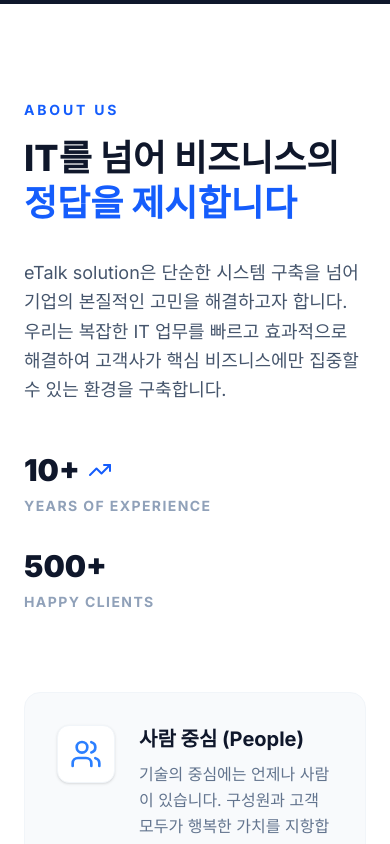
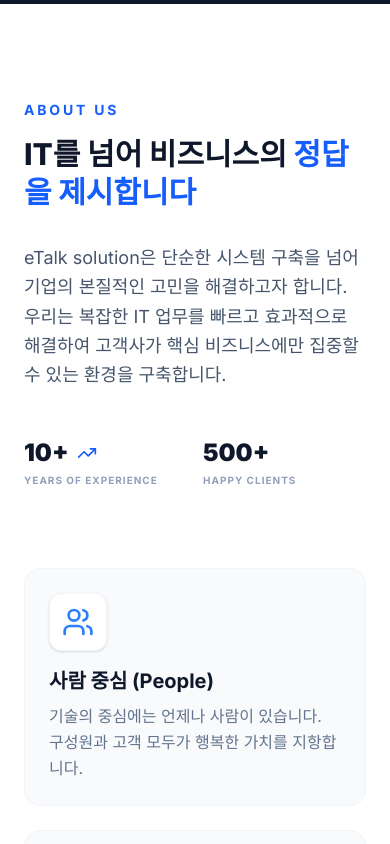
Before and after one commit to chy690-commits/etalkslt-website, a React (Vite) app: page / in a window 390 px wide. Shown: the part 840-1684 px from the top of the page. Built offline with nearby package versions, Linux system fonts and the light colour scheme.

Commit message:
Update AboutSection.tsx

```diff
--- a/src/components/AboutSection.tsx
+++ b/src/components/AboutSection.tsx
@@ -33,8 +33,8 @@ export function AboutSection() {
           >
             <div className="space-y-4">
               <h2 className="text-sm font-bold uppercase tracking-[0.2em] text-blue-600">About US</h2>
-              <h3 className="text-4xl md:text-5xl font-extrabold text-slate-900 leading-tight">
-                IT를 넘어 비즈니스의 <br/>
+              <h3 className="text-3xl sm:text-4xl md:text-5xl font-extrabold text-slate-900 leading-tight">
+                IT를 넘어 비즈니스의 <br className="hidden sm:block"/>
                 <span className="text-blue-600">정답을 제시합니다</span>
               </h3>
             </div>
@@ -45,16 +45,16 @@ export function AboutSection() {
               집중할 수 있는 환경을 구축합니다.
             </p>
 
-            <div className="grid grid-cols-1 sm:grid-cols-2 gap-8 pt-4">
-              <div className="flex flex-col gap-2">
-                <p className="text-3xl font-black text-slate-900 flex items-center gap-2">
-                  10+ <span className="text-blue-600"><TrendingUp size={24} /></span>
+            <div className="grid grid-cols-2 gap-4 sm:gap-8 pt-4">
+              <div className="flex flex-col gap-1">
+                <p className="text-2xl sm:text-3xl font-black text-slate-900 flex items-center gap-2">
+                  10+ <span className="text-blue-600"><TrendingUp size={20} className="sm:w-6 sm:h-6" /></span>
                 </p>
-                <p className="text-sm font-bold text-slate-400 uppercase tracking-widest">Years of Experience</p>
+                <p className="text-[10px] sm:text-sm font-bold text-slate-400 uppercase tracking-widest">Years of Experience</p>
               </div>
-              <div className="flex flex-col gap-2">
-                <p className="text-3xl font-black text-slate-900">500+</p>
-                <p className="text-sm font-bold text-slate-400 uppercase tracking-widest">Happy Clients</p>
+              <div className="flex flex-col gap-1">
+                <p className="text-2xl sm:text-3xl font-black text-slate-900">500+</p>
+                <p className="text-[10px] sm:text-sm font-bold text-slate-400 uppercase tracking-widest">Happy Clients</p>
               </div>
             </div>
           </motion.div>
@@ -69,7 +69,7 @@ export function AboutSection() {
               <motion.div
                 key={index}
                 whileHover={{ y: -5 }}
-                className="p-8 bg-slate-50 rounded-2xl border border-slate-100 flex gap-6 items-start transition-all hover:shadow-xl hover:shadow-slate-200/50"
+                className="p-6 sm:p-8 bg-slate-50 rounded-2xl border border-slate-100 flex flex-col sm:flex-row gap-4 sm:gap-6 items-start transition-all hover:shadow-xl hover:shadow-slate-200/50"
               >
                 <div className="p-3 bg-white rounded-xl shadow-sm border border-slate-100">
                   {value.icon}
```
